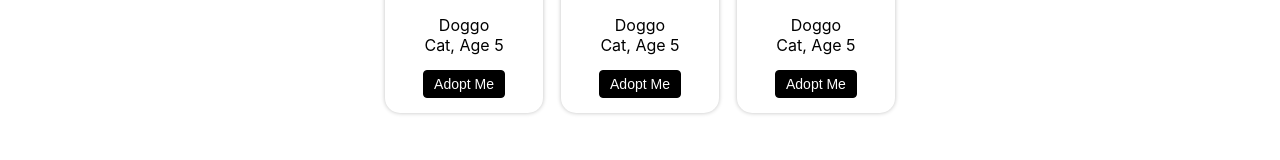
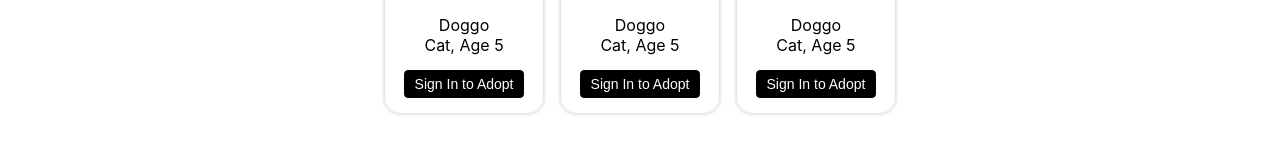
Before and after one commit to Furkanc1/Adopt-A-Paw, a React (Create React App) app in the folder client/: page / in a window 1280 px wide. Shown: the part 1136-1296 px from the top of the page. Built offline with nearby package versions, Linux system fonts and the light colour scheme; no server answers.

Commit message:
repurposed adoption button for when user is signed out

```diff
--- a/client/src/components/pets/Pet.js
+++ b/client/src/components/pets/Pet.js
@@ -1,7 +1,21 @@
+import { useContext } from "react";
+import { StateContext } from "../../App";
+import { useNavigate } from "react-router-dom";
+
 export default function Pet({pet}) {
+    const navigate = useNavigate();
+    let { user } = useContext(StateContext);
 
     const adoptPet = () => {
         console.log(`Adopt Me`, pet);
+    }
+
+    const isAdoptionDisabled = () => {
+        let disabled = false;
+        if (user == null) {
+          disabled = true;
+        }
+        return disabled;
     }
 
     return (
@@ -11,7 +25,10 @@ export default function Pet({pet}) {
                 <div className={`petName petField`}>{pet.name}</div>
                 <div className={`petSpecies petField`}>{pet.species}, Age {pet.age && pet.age}</div>
             </div>
-            <button className={`adoptPetButton blackButton`} onClick={() => adoptPet()}>Adopt Me</button>
+            {/* Conditionally render the adopt button display dependin on if they are logged in or not. */}
+            {/* In addition to not being signed in, when the click the button, re-direct to the sign in page. */}
+            {/* Try to re-purpose something instead of deleting and wasting it.*/}
+            <button className={`adoptPetButton blackButton`} onClick={() => isAdoptionDisabled() == true ? navigate(`/sign-in`) : adoptPet()}>{isAdoptionDisabled() == true ? `Sign In to Adopt` : `Adopt Me`}</button>
         </div>
     )
 }
```
